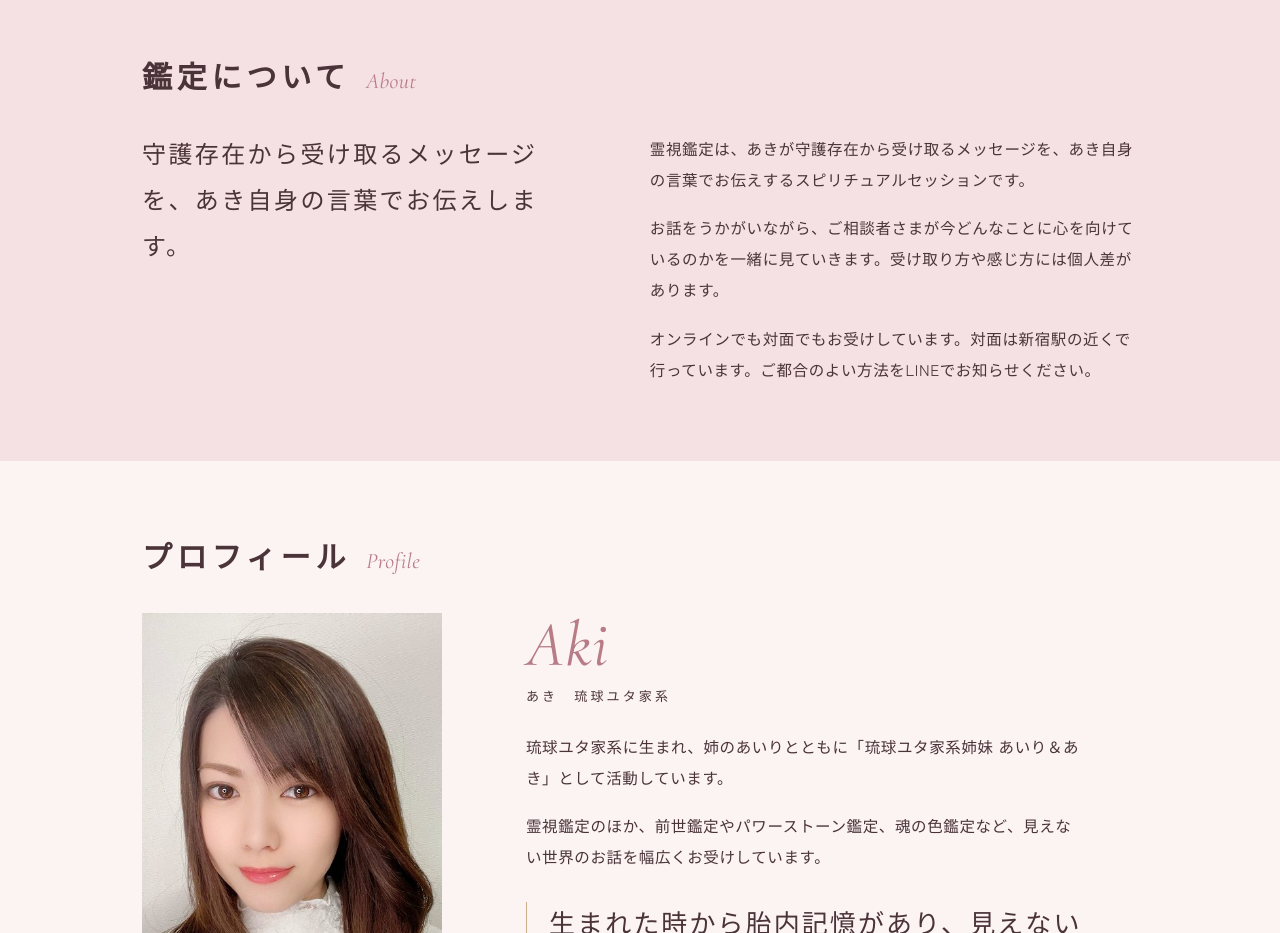
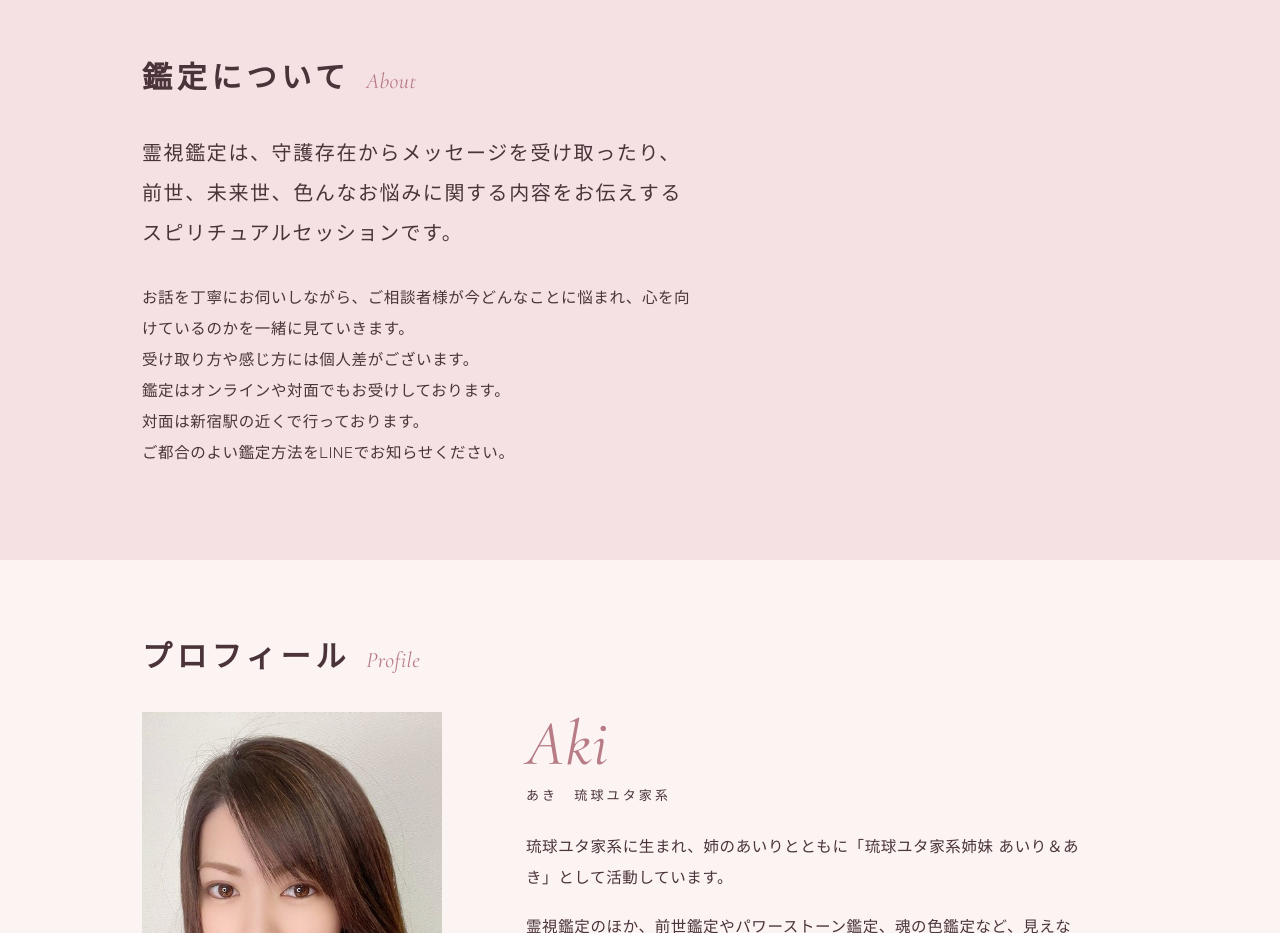
Before and after one commit to motonory-a/aki-reishi, a plain HTML site: page index.html in a window 1280 px wide. Shown: the part 1500-2433 px from the top of the page. Drawn offline with nearby package versions, Linux system fonts and the light colour scheme; a web font is replaced by a local one.

Commit message:
「鑑定について」の文章を差し替え
Co-Authored-By: Claude Opus 5.5 <noreply@anthropic.com>
Claude-Session: https://claude.ai/code/session_01WnJ4nT2urFfgogeuv6XcAS

```diff
--- a/index.html
+++ b/index.html
@@ -102,6 +102,8 @@
   /* 鑑定について — ブラッシュの面 */
   .tone{background:var(--blush)}
   .about-grid{display:grid;gap:30px}
+  br.pc{display:none}@media (min-width:640px){br.pc{display:inline}}
+  .about-text p:first-child{font-family:var(--serif-ja);font-weight:500;font-size:clamp(17px,4.4vw,20px);line-height:2;letter-spacing:.08em;margin-bottom:1.4em}
   .lead{font-family:var(--serif-ja);font-weight:500;font-size:clamp(19px,5vw,24px);line-height:1.9;letter-spacing:.1em;margin:0}
   @media (min-width:860px){.about-grid{grid-template-columns:1fr 1.1fr;gap:64px}}
 
@@ -255,13 +257,9 @@
   <section id="about" class="tone">
     <div class="wrap">
       <div class="sec-head"><h2>鑑定について</h2><span class="en">About</span></div>
-      <div class="about-grid">
-        <p class="lead">守護存在から受け取るメッセージを、あき自身の言葉でお伝えします。</p>
-        <div class="measure">
-          <p>霊視鑑定は、あきが守護存在から受け取るメッセージを、あき自身の言葉でお伝えするスピリチュアルセッションです。</p>
-          <p>お話をうかがいながら、ご相談者さまが今どんなことに心を向けているのかを一緒に見ていきます。受け取り方や感じ方には個人差があります。</p>
-          <p style="margin:0">オンラインでも対面でもお受けしています。対面は新宿駅の近くで行っています。ご都合のよい方法をLINEでお知らせください。</p>
-        </div>
+      <div class="measure about-text">
+        <p>霊視鑑定は、守護存在からメッセージを受け取ったり、<br class="pc">前世、未来世、色んなお悩みに関する内容をお伝えするスピリチュアルセッションです。</p>
+        <p>お話を丁寧にお伺いしながら、ご相談者様が今どんなことに悩まれ、心を向けているのかを一緒に見ていきます。<br>受け取り方や感じ方には個人差がございます。<br>鑑定はオンラインや対面でもお受けしております。<br>対面は新宿駅の近くで行っております。<br>ご都合のよい鑑定方法をLINEでお知らせください。</p>
       </div>
     </div>
   </section>
```
